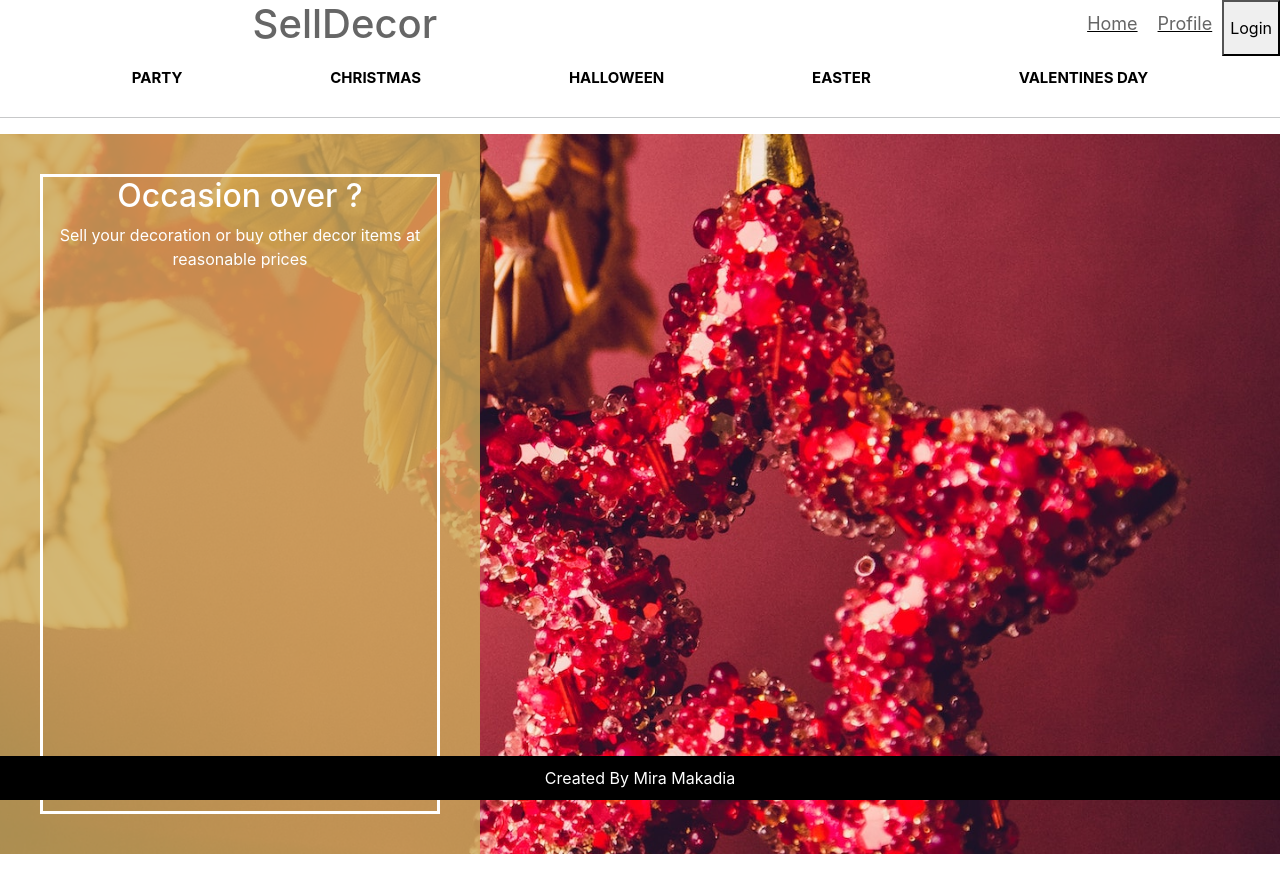
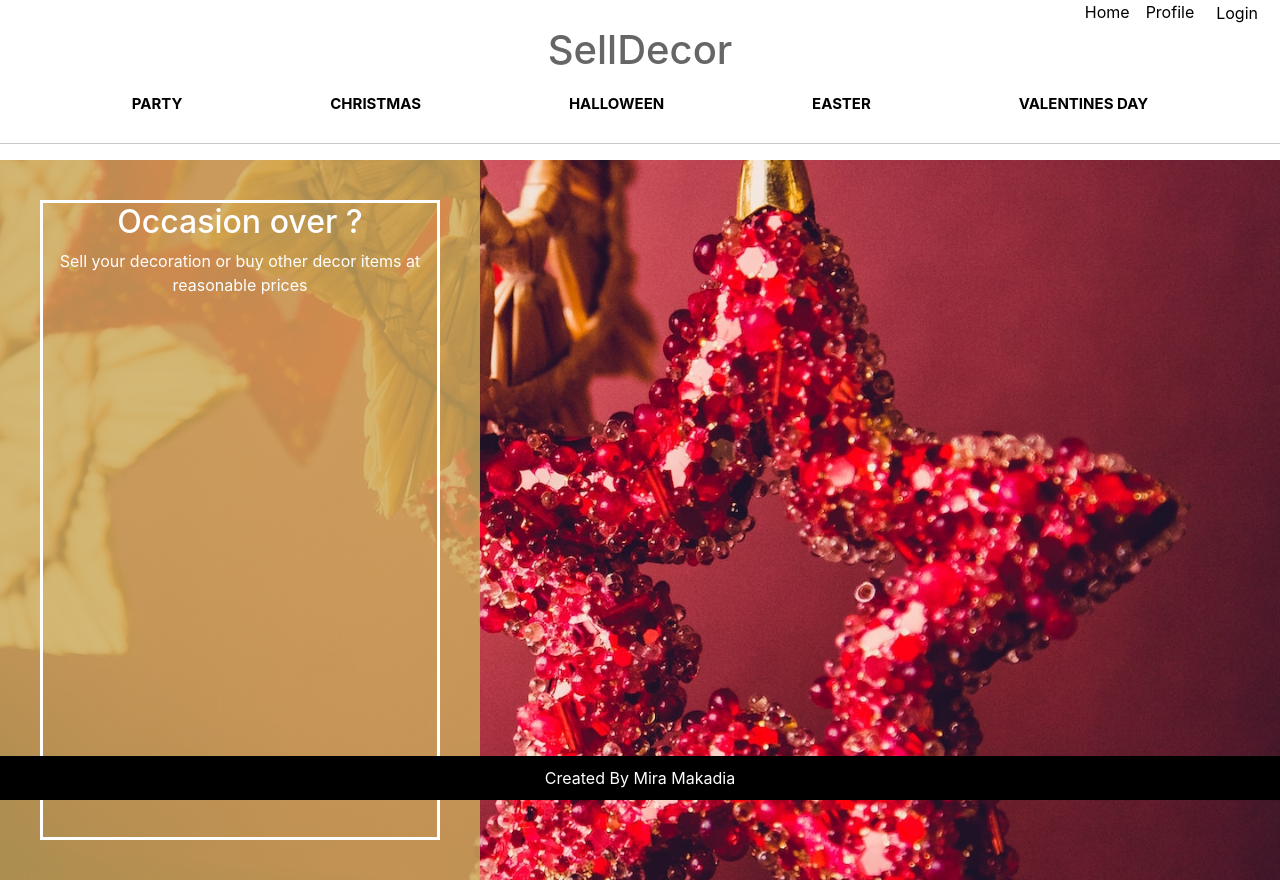
Before and after one commit to Mira85/SellDecor-frontend, a React (Create React App) app: page / in a window 1280 px wide. Before the commit the page ends 854 px from the top, so only its background shows below. Built offline with nearby package versions, Linux system fonts and the light colour scheme; no server answers.

Commit message:
adds style to header

```diff
--- a/src/App.css
+++ b/src/App.css
@@ -1,3 +1,4 @@
+
 .App {
   text-align: center;
 }
--- a/src/components/Header.js
+++ b/src/components/Header.js
@@ -7,10 +7,8 @@ function Header(props) {
 
     return (
         <nav className="nav">
-            <div className="mainNav">
-                <div className="appName"><h1>SellDecor</h1>
-                </div>
-                <div className="navBtns">
+            <div className="loginArea">
+
                     <Link to="/">
                         <div>Home</div>
                     </Link>
@@ -25,6 +23,12 @@ function Header(props) {
                             <button onClick={login}>Login</button>
                     }
                 </div>
+
+
+
+                <div className="appName"><h1>SellDecor</h1>
+
+
 
             </div>
             <div className="subNav">
--- a/src/components/Header.scss
+++ b/src/components/Header.scss
@@ -21,16 +21,15 @@ nav {
   }
 
 
-.mainNav{
-    @include black-text-white-bg;
+.appName{
     display: flex;
-    justify-content: flex-end;
-    gap: 40rem;
-
-
+    justify-content: center;
+    color: #666666;
+}
+/*
     div{
         display:flex;
-        color: #666666;
+
     }
 
     a {
@@ -41,7 +40,32 @@ nav {
           font-size: large;
         }
 
-}}
+}} */
+
+.loginArea {
+    display: flex;
+    justify-content: flex-end;
+    flex-direction: row;
+    gap: 1rem;
+
+
+
+        a {
+            display: flex;
+            text-decoration: none;
+            color: black;
+        }
+
+
+
+    button{
+        display: flex;
+        border: none;
+        background-color: white;
+        margin-right: 1rem;
+
+    }
+}
 
 
 
```
